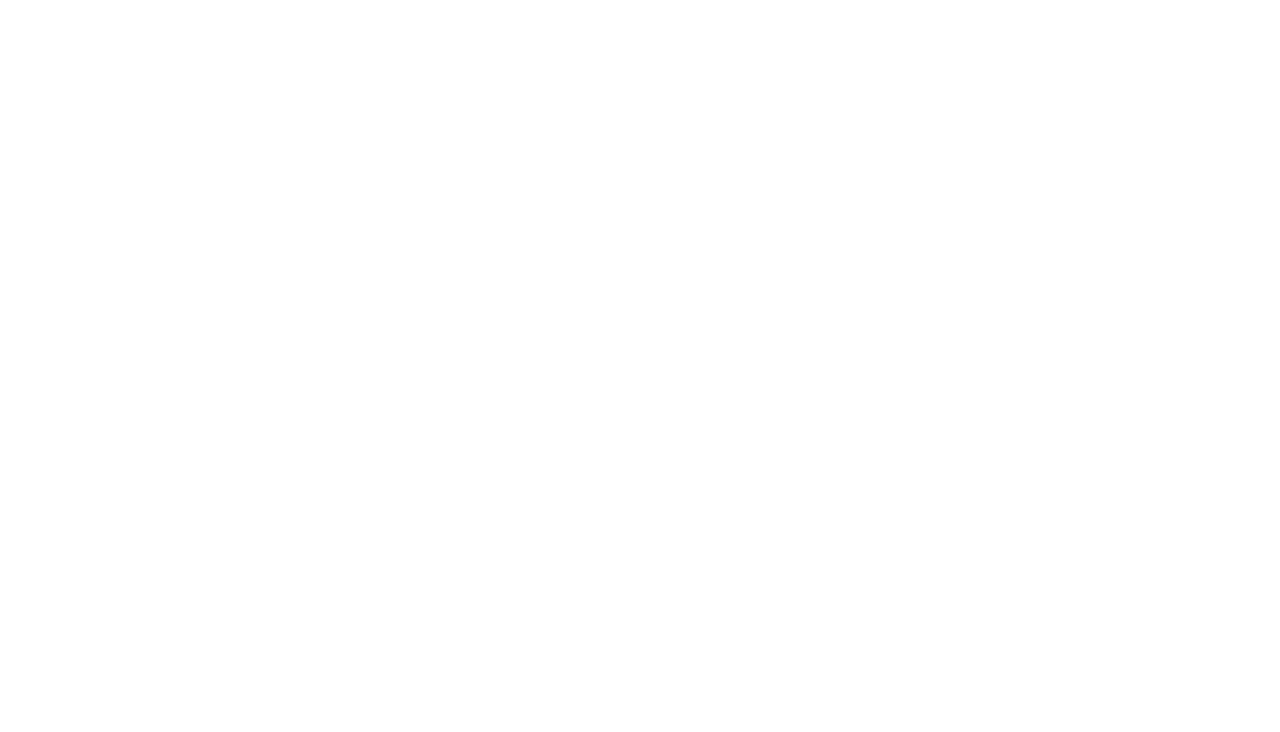
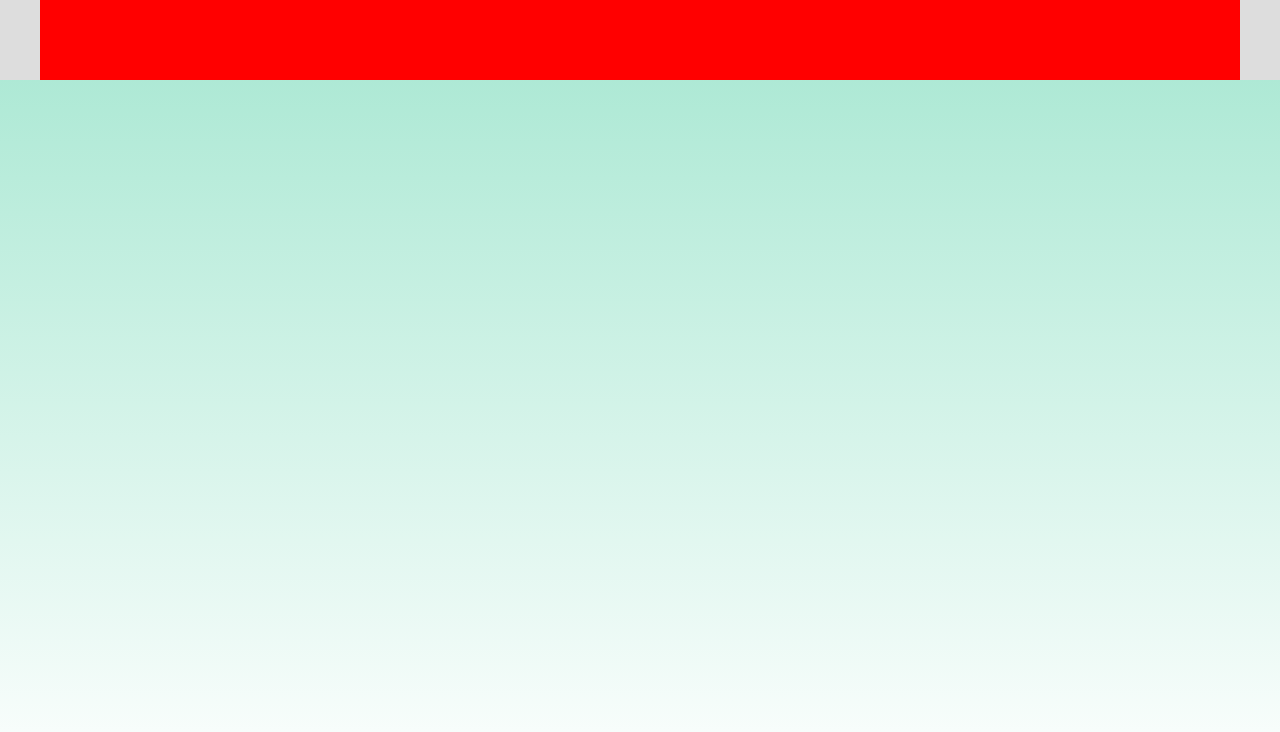
Before and after one commit to ztt2006/response-web, a plain HTML site: page index.html in a window 1280 px wide. Drawn offline with Linux system fonts and the light colour scheme.

Commit message:
2025.07.04

```diff
--- a/css/index.css
+++ b/css/index.css
@@ -1 +1,21 @@
 /* 当前项目首页用到的css样式 */
+.header{
+    width: 100%;
+    height: 758px;
+    /* background-image: linear-gradient(to bottom, var(--primary--color), var(--white-color));
+    opacity: 0.4; */
+}
+.header::before,
+.header-content{
+    position: absolute;
+    top: 0;
+    left: 0;
+    bottom: 0;
+    right: 0;
+}
+.header::before{
+    content: '';
+
+    background-image: linear-gradient(to bottom, var(--primary--color), var(--white-color));
+    opacity: 0.4;
+}
--- a/css/reset.css
+++ b/css/reset.css
@@ -1 +1,5 @@
 /* 重置标签默认样式 */
+html,body{
+    margin: 0;
+    padding: 0;
+}
--- a/index.html
+++ b/index.html
@@ -1,5 +1,5 @@
 <!DOCTYPE html>
-<html lang="en" data-theme="yellow">
+<html lang="en">
 <head>
     <meta charset="UTF-8">
     <meta name="viewport" content="width=device-width, initial-scale=1.0">
@@ -12,10 +12,35 @@
         <link rel="stylesheet" href="./css/global.css">
         <!-- 首页样式表 -->
         <link rel="stylesheet" href="./css/index.css">
+        <style>
+          .top{
+            width: 100%;
+            height: 80px;
+            background-color: #ddd;
+
+          }
+          .top .top-content{
+            width: 1200px;
+            height: inherit;
+            margin: 0 auto;
+            background-color: red;
+          }
+        </style>
         <!-- 媒体查询 首页栅格系统样式表 -->
-         <link rel="stylesheet" href="./css/media.css">
+        <link rel="stylesheet" href="./css/media.css">
+
 </head>
 <body>
+    <header class="header">
+        <div class="header-content">
+            <!-- 网站头部开始 -->
+             <div class="top">
+                <div class="top-content">
 
+                </div>
+             </div>
+            <!-- 网站头部结束 -->
+        </div>
+    </header>
 </body>
 </html>
```
Also changed, not shown: 1 other file.
